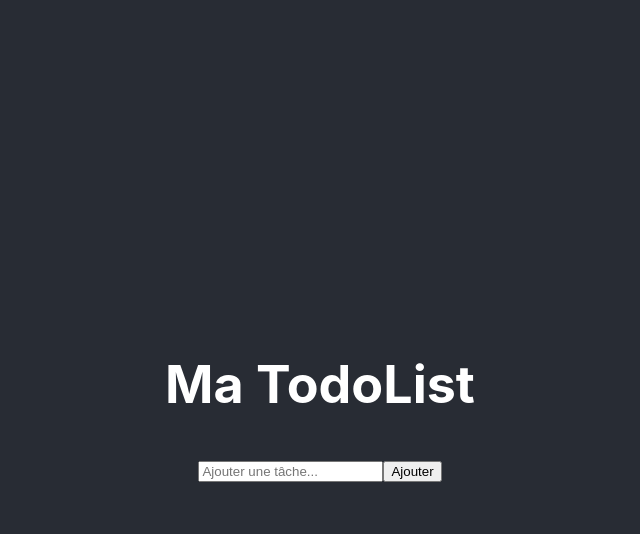
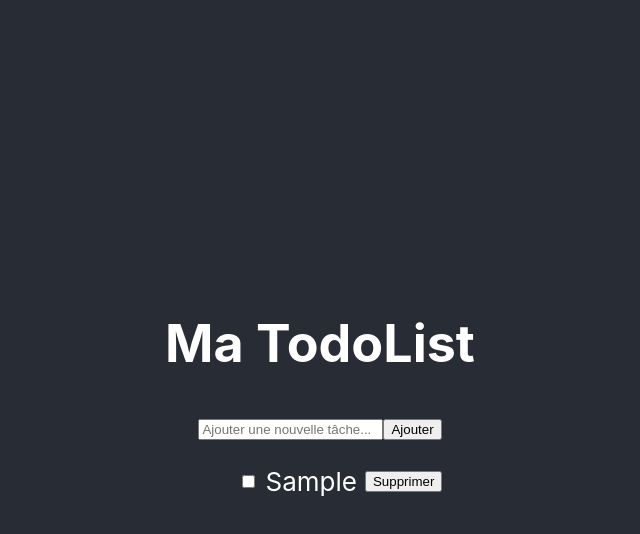
Before and after one commit to Pauline-hiez/ToDoList, a React (Create React App) app in the folder todolist-avancee/: page / in a window 1280 px wide. Both pictures are taken after typing "Sample" into the empty fields and a click on the button "Ajouter". Shown: the top 534 px of the page, without its empty margins (320-960 px from the left). Built offline with nearby package versions, Linux system fonts and the light colour scheme.

Commit message:
Création des composants dans TodoItem

```diff
--- a/todolist-avancee/src/App.js
+++ b/todolist-avancee/src/App.js
@@ -2,6 +2,7 @@
 import React, { useState } from 'react';
 
 import TodoForm from './components/TodoForm';
+import TodoList from './components/TodoList';
 import './App.css';
 
 
@@ -19,12 +20,25 @@ function App() {
     setTodos([...todos, nouveauTodo]);
   }
 
-  // 3. Utiliser TodoForm pour ajouter des tâches
+  // Fonction pour cocher/décocher une tâche
+  function toggleTodo(id) {
+    setTodos(todos.map(todo =>
+      todo.id === id ? { ...todo, completed: !todo.completed } : todo
+    ));
+  }
+
+  // Fonction pour supprimer une tâche
+  function supprimerTodo(id) {
+    setTodos(todos.filter(todo => todo.id !== id));
+  }
+
+  // Utiliser TodoForm et TodoList pour ajouter et afficher des tâches
   return (
     <div className="App">
       <header className="App-header">
         <h1>Ma TodoList</h1>
         <TodoForm onAjouter={ajouterTodo} />
+        <TodoList todos={todos} onToggle={toggleTodo} onSupprimer={supprimerTodo} />
       </header>
     </div>
   );
--- a/todolist-avancee/src/components/TodoForm.js
+++ b/todolist-avancee/src/components/TodoForm.js
@@ -2,12 +2,17 @@ import React, { useState } from 'react';
 
 function TodoForm({ onAjouter }) {
     const [inputValue, setInputValue] = useState("");
+    const [erreur, setErreur] = useState("");
 
     const handleSubmit = (e) => {
         e.preventDefault();
-		if (inputValue.trim() === "") return;
+        if (inputValue.trim() === "") {
+            setErreur("Impossible d'ajouter une tâche vide.");
+            return;
+        }
         onAjouter(inputValue);
         setInputValue("");
+        setErreur("");
     };
 
     return (
@@ -16,9 +21,10 @@ function TodoForm({ onAjouter }) {
                 type="text"
                 value={inputValue}
                 onChange={e => setInputValue(e.target.value)}
-				placeholder="Ajouter une tâche..."
+                placeholder="Ajouter une nouvelle tâche..."
             />
             <button type="submit">Ajouter</button>
+            {erreur && <div style={{ color: 'red', marginTop: 8 }}>{erreur}</div>}
         </form>
     );
 }
--- a/todolist-avancee/src/components/TodoItem.js
+++ b/todolist-avancee/src/components/TodoItem.js
@@ -0,0 +1,19 @@
+function TodoItem({ todo, onToggle, onSupprimer }) {
+    return (
+        <li style={{ display: 'flex', alignItems: 'center', gap: 8 }}>
+            <input
+                type="checkbox"
+                checked={todo.completed}
+                onChange={() => onToggle(todo.id)}
+            />
+            <span style={{ textDecoration: todo.completed ? 'line-through' : 'none' }}>
+                {todo.text}
+            </span>
+            <button onClick={() => onSupprimer(todo.id)} style={{ marginLeft: 'auto' }}>
+                Supprimer
+            </button>
+        </li>
+    );
+}
+
+export default TodoItem;
--- a/todolist-avancee/src/components/TodoList.js
+++ b/todolist-avancee/src/components/TodoList.js
@@ -0,0 +1,22 @@
+import React from 'react';
+import TodoItem from './TodoItem';
+
+function TodoList({ todos, onToggle, onSupprimer }) {
+    if (todos.length === 0) {
+        return <p>Aucune tâche. Ajoutes-en une !</p>;
+    }
+    return (
+        <ul>
+            {todos.map(todo => (
+                <TodoItem
+                    key={todo.id}
+                    todo={todo}
+                    onToggle={onToggle}
+                    onSupprimer={onSupprimer}
+                />
+            ))}
+        </ul>
+    );
+}
+
+export default TodoList;
```
Lines whose indentation alone changed are shown as unchanged.
